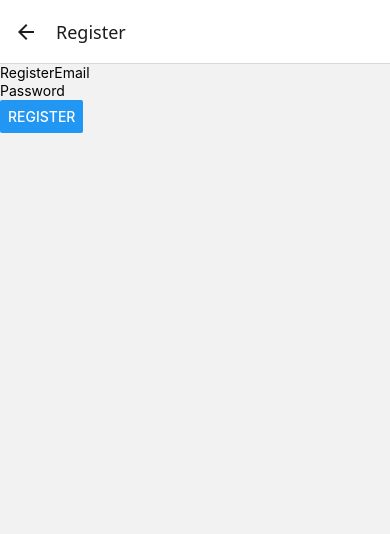
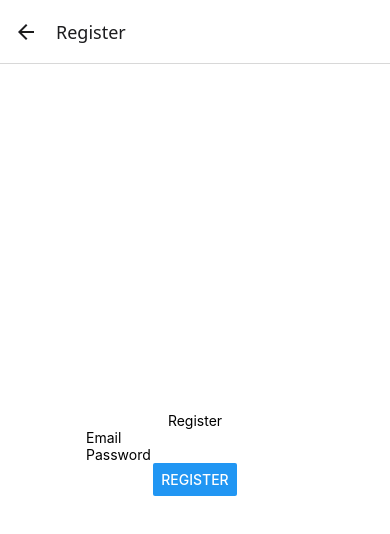
Before and after one commit to edulanarf/PDIGS, a React Native app: screen /Register in a window 390 px wide. Shown: the top 534 px of the page. Built offline with nearby package versions, Linux system fonts and the light colour scheme.

Commit message:
quitada la clave api

```diff
--- a/db/firebase.js
+++ b/db/firebase.js
@@ -8,7 +8,7 @@ import { getAuth } from "firebase/auth";
 // Your web app's Firebase configuration
 // For Firebase JS SDK v7.20.0 and later, measurementId is optional
 const firebaseConfig = {
-  apiKey: "AIzaSyCkPo92OhjyxDGZCrWZApxpF9dNxvB3heM",
+  apiKey: "",
   authDomain: "pdigs-a51ee.firebaseapp.com",
   projectId: "pdigs-a51ee",
   storageBucket: "pdigs-a51ee.firebasestorage.app",
--- a/home.js
+++ b/home.js
@@ -3,8 +3,6 @@ import {Text, View, Button } from 'react-native';
 export function Home({navigation}){
     return (
     <View>
-      <Text>Bienvenido a EasyDiet</Text>
-
       <Button
         title="Register"
         onPress={() => navigation.navigate("Register")}
--- a/user/register.js
+++ b/user/register.js
@@ -2,7 +2,7 @@
 import { createUserWithEmailAndPassword } from "firebase/auth";
 import {auth} from '../db/firebase.js'
 import { useState } from "react";
-import { Button, TextInput, Text } from "react-native-web";
+import { View, TextInput, Text, Button, StyleSheet } from "react-native";
 
 export function Register(){
     const [email, setEmail] = useState("")
@@ -27,11 +27,21 @@ export function Register(){
     }
 
     return (
-        <view>
+        <View style={styles.container}>
             <Text>Register</Text>
-            <TextInput placeholder="Email" value={email}></TextInput>
-            <TextInput placeholder="Password" value={password}></TextInput>
-            <Button title="Register" onPress={handleRegister}></Button>
-        </view>
+            <TextInput placeholder="Email" value={email} onChangeText={setEmail}></TextInput>
+            <TextInput placeholder="Password" value={password} onChangeText={setPassword} secureTextEntry={true}></TextInput>
+            <Button title="Register" onPress={handleRegister} ></Button>
+        </View>
     );
 }
+
+const styles = StyleSheet.create({
+  container: {
+    flex: 1,
+    flexDirection: 'column',
+    backgroundColor: '#fff',
+    alignItems: 'center',
+    justifyContent: 'center',
+  },
+});
```
